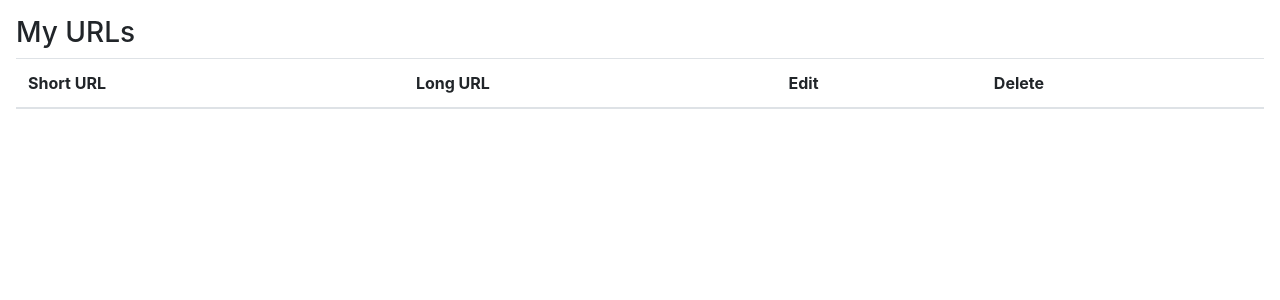
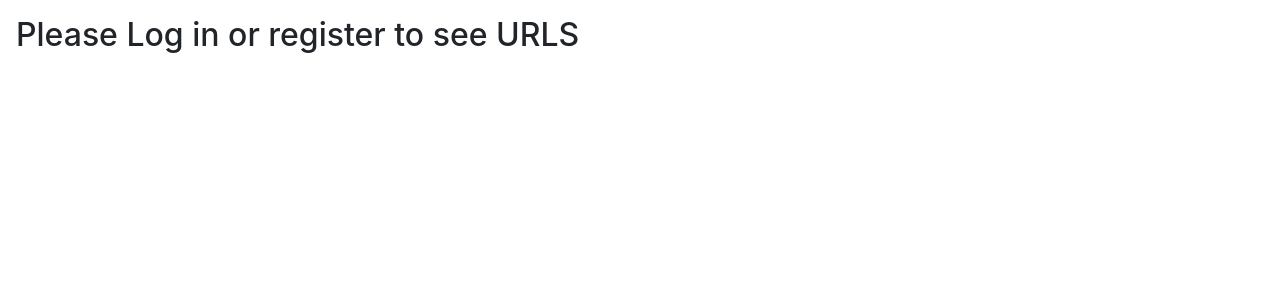
Before and after one commit to mrman511/tiny-app, a Node server app: page /urls in a window 1280 px wide. Shown: the part 112-412 px from the top of the page. Run offline with Node 20, Linux system fonts and the light colour scheme; lists and menus that the app fills with data are empty; some libraries are stand-ins or nearby versions.

Commit message:
improved css styling and linted expressServer.js

```diff
--- a/expressServer.js
+++ b/expressServer.js
@@ -34,26 +34,26 @@ const users = {
 //
 
 const gernerateRandomString = (num) => {
-  const alphabet = 'abcdefghijklmnopqrstuvwxyz'
+  const alphabet = 'abcdefghijklmnopqrstuvwxyz';
   let randomItems = [];
-  for (let i = 0; randomItems.length < num; i++){
+  for (let i = 0; randomItems.length < num; i++) {
     let num = Math.floor(Math.random() * 2);
-    if (num === 0){
+    if (num === 0) {
       randomItems.push(String(Math.floor(Math.random() * 10)));
     } else {
       randomItems.push(alphabet[Math.floor(Math.random() * 26)]);
     }
   }
-  return(randomItems.join(''))
+  return (randomItems.join(''));
 };
 
 const searchUsersByParam = (email, password) => {
   if (!password) {
     //console.log("HERE")
-    for (let user in users){
-        if (email === users[user].email)
-        return users[user].id
-      }
+    for (let user in users) {
+      if (email === users[user].email)
+        return users[user].id;
+    }
     return false;
   } else {
     if (users[searchUsersByParam(email)].password === password) {
@@ -61,35 +61,50 @@ const searchUsersByParam = (email, password) => {
     }
     return false;
   }
-}
+};
 
 const attemptLogin = (email, password) => {
   for (let user in users) {
-    if (users[user].email === email && users[user].password === password){
-      return users[user].id
+    if (users[user].email === email && users[user].password === password) {
+      return users[user].id;
     }
   }
   return false;
-}
+};
 
 //
 //for fun ignore
 //
 
 app.get('/Paul', (req, res) => {
-  console.log(`request for '/Paul made on port ${PORT}'`)
+  console.log(`request for '/Paul made on port ${PORT}'`);
   res.send('It is me...Paul...Your creator');
 });
 
 
 
+//cookie handler
+
+//
 //Main page
+//
+
 app.get('/', (req, res) => {
   console.log(`request for '/' being made on port now ${PORT}`);
   res.send('hello!');
 });
-//cookie handler
 
+//writes database to the screen as a JSON string
+app.get("/urls", (req, res) => {
+  const user = users[req.cookies['user_id']];
+  const templateVars = {
+    user,
+    urls: urlDatabase,
+  };
+  console.log(templateVars.urls);
+  //console.log(user);
+  res.render('urls_index', templateVars);
+});
 
 
 app.post("/urls", (req, res) => {
@@ -103,16 +118,29 @@ app.post("/urls", (req, res) => {
   res.redirect(`/urls/${alphaKey}`); // Respond with a redirect to urls/:shortURL;
 });
 
-//writes database to the screen as a JSON string
-app.get("/urls", (req, res) => {
+//
+//Editing URLS
+//
+
+app.get("/urls/new", (req, res) => {
   const user = users[req.cookies['user_id']];
   const templateVars = {
     user,
     urls: urlDatabase,
-  }
-  console.log(templateVars.urls);
-  console.log(user);
-  res.render('urls_index', templateVars);
+  };
+  res.render("urls_new", templateVars);
+});
+
+app.get('/urls/:shortURL', (req, res) => {
+  let user = users[req.cookies['user_id']];
+  //console.log();
+  const templateVars = {
+    user,
+    shortURL: req.params.shortURL,
+    longURL: urlDatabase[req.params.shortURL].longURL,
+  };
+  res.render('url_show', templateVars);
+  //res.redirect(templateVars.longURL)
 });
 
 //Delete website form urlDatabase
@@ -122,29 +150,19 @@ app.post('/urls/:shortURL/delete', (req, res) => {
   res.redirect('/urls');
 });
 
-
-
 //Edit Current URL from url_show.ejs
 app.post('/urls/:shortURL/edit', (req, res) => {
   let shortURL = req.params.shortURL;
   let longURL = req.body.longURL;
-  console.log(req.body);
+  //console.log(req.body);
   urlDatabase[shortURL] = {
     longURL,
     userID: req.cookies['user_id']
   };
-  res.redirect('/urls')
+  res.redirect('/urls');
 });
 
-app.get("/urls/new", (req, res) => {
-  const user = users[req.cookies['user_id']];
-  const templateVars = {
-    user,
-    urls: urlDatabase,
-  }
-  res.render("urls_new", templateVars);
-});
-
+//redirect to URL site
 app.get(`/u/:shortURL`, (req, res) => {
   let longURL = (urlDatabase[req.params.shortURL].longURL);
   //console.log(urlDatabase);
@@ -156,17 +174,7 @@ app.get(`/u/:shortURL`, (req, res) => {
   res.redirect(longURL);
 });
 
-app.get('/urls/:shortURL', (req, res) => {
-  let user = users[req.cookies['user_id']]
-  console.log()
-  const templateVars = {
-    user,
-    shortURL: req.params.shortURL,
-    longURL: urlDatabase[req.params.shortURL].longURL,
-  };
-  res.render('url_show', templateVars);
-  //res.redirect(templateVars.longURL)
-});
+
 
 //
 //LogIn Status
@@ -182,9 +190,9 @@ app.post('/login', (req, res) => {
   //console.log(attemptLogin(email, password));
 
   if (searchUsersByParam(email, password)) {
-    attemptLogin(email, password)? res.cookie('user_id', attemptLogin(email, password)) : res.redirect('/login') ;
+    attemptLogin(email, password) ? res.cookie('user_id', attemptLogin(email, password)) : res.redirect('/login');
   } else {
-    res.statusCode = 403
+    res.statusCode = 403;
   }
 
   res.redirect('/urls');
@@ -193,7 +201,7 @@ app.post('/login', (req, res) => {
 app.post('/logout', (req, res) => {
   res.clearCookie('user_id');
   res.redirect('/urls');
-})
+});
 
 //
 //Registration
@@ -202,7 +210,7 @@ app.get('/register', (req, res) => {
   let user = users[req.cookies['user_id']];
   let templateVars = {
     user,
-  }
+  };
   res.render('register', templateVars);
 });
 
@@ -211,11 +219,11 @@ app.post('/register', (req, res) => {
   const email = req.body.email;
   const password = req.body.password;
   //console.log(password);
-  if (email.length === 0 || password.length === 0 ) {
+  if (email.length === 0 || password.length === 0) {
     res.statusCode = 400;
     return;
   } else if (searchUsersByParam(email)) {
-     res.redirect('/login');
+    res.redirect('/login');
   }
 
 
@@ -223,10 +231,10 @@ app.post('/register', (req, res) => {
     id,
     email,
     password,
-  }
+  };
   res.cookie('user_id', id);
   //console.log(users);
-  res.redirect('/urls')
+  res.redirect('/urls');
 });
 
 
--- a/views/url_show.ejs
+++ b/views/url_show.ejs
@@ -18,9 +18,9 @@
       <p class = 'card-text'>ShortURL: <a href = '/u/<%= shortURL %>'><%= shortURL %></a></p>
     </div>
 
-    <form class="form-inline" action="/urls/<%= shortURL %>/edit" method="POST">
-      <div class="form-group mb-2">
-        <label for="longURL">Edit the URL:</label>
+    <form class="form-inline" action="/urls/<%= shortURL %>/edit" method="POST" style ="width: 100%; ">
+      <div class="form-group mb-2" style = "position: relative; margin: auto;">
+        <label for="longURL" style="padding-right: 1em;">Edit the URL:</label>
         <input class="form-control" type="text" name="longURL" placeholder="<%= longURL %>" style="width: 300px; margin: 1em auto;">
         <button type="submit" class="btn btn-primary">Edit</button>
       </div>
--- a/views/urls_index.ejs
+++ b/views/urls_index.ejs
@@ -11,6 +11,7 @@
 <body>
   <%- include('partials/_header') %>
   <main style="margin: 1em;">
+    <% if (user) {%>
     <h3>My URLs</h3>
     <table class="table">
       <thead>
@@ -44,6 +45,11 @@
         <% } %>
       </tbody>
     </table>
+    <% } else {%>
+      <div>
+        <h2>Please Log in or register to see URLS</h2>
+      </div>
+    <% } %>
   </main>
   <!-- Bootstrap JS -->
   <script src="https://code.jquery.com/jquery-3.3.1.slim.min.js" integrity="sha384-q8i/X+965DzO0rT7abK41JStQIAqVgRVzpbzo5smXKp4YfRvH+8abtTE1Pi6jizo" crossorigin="anonymous"></script>
```
Also changed, not shown: views/urls_new.ejs (+12 -9 lines).
